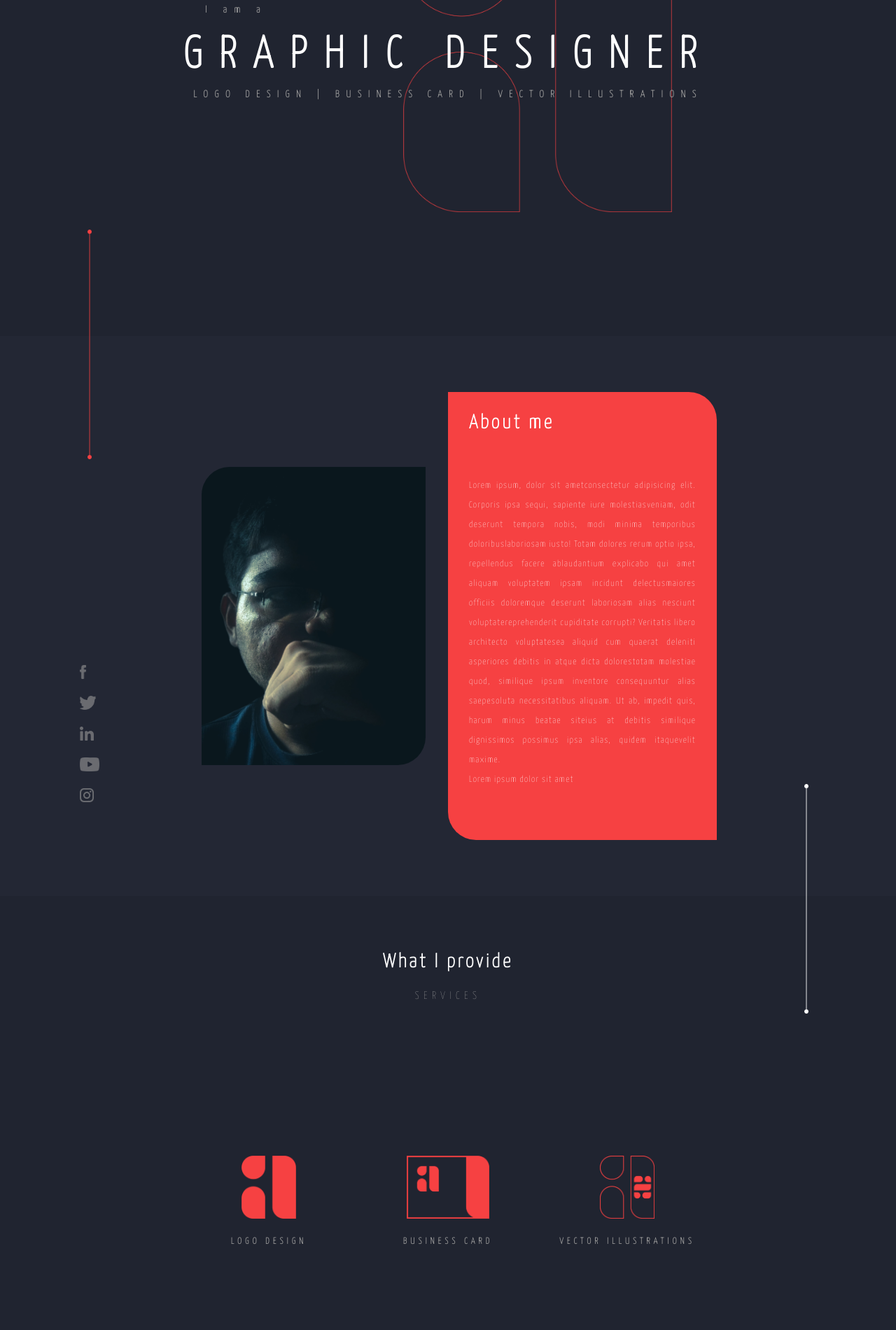
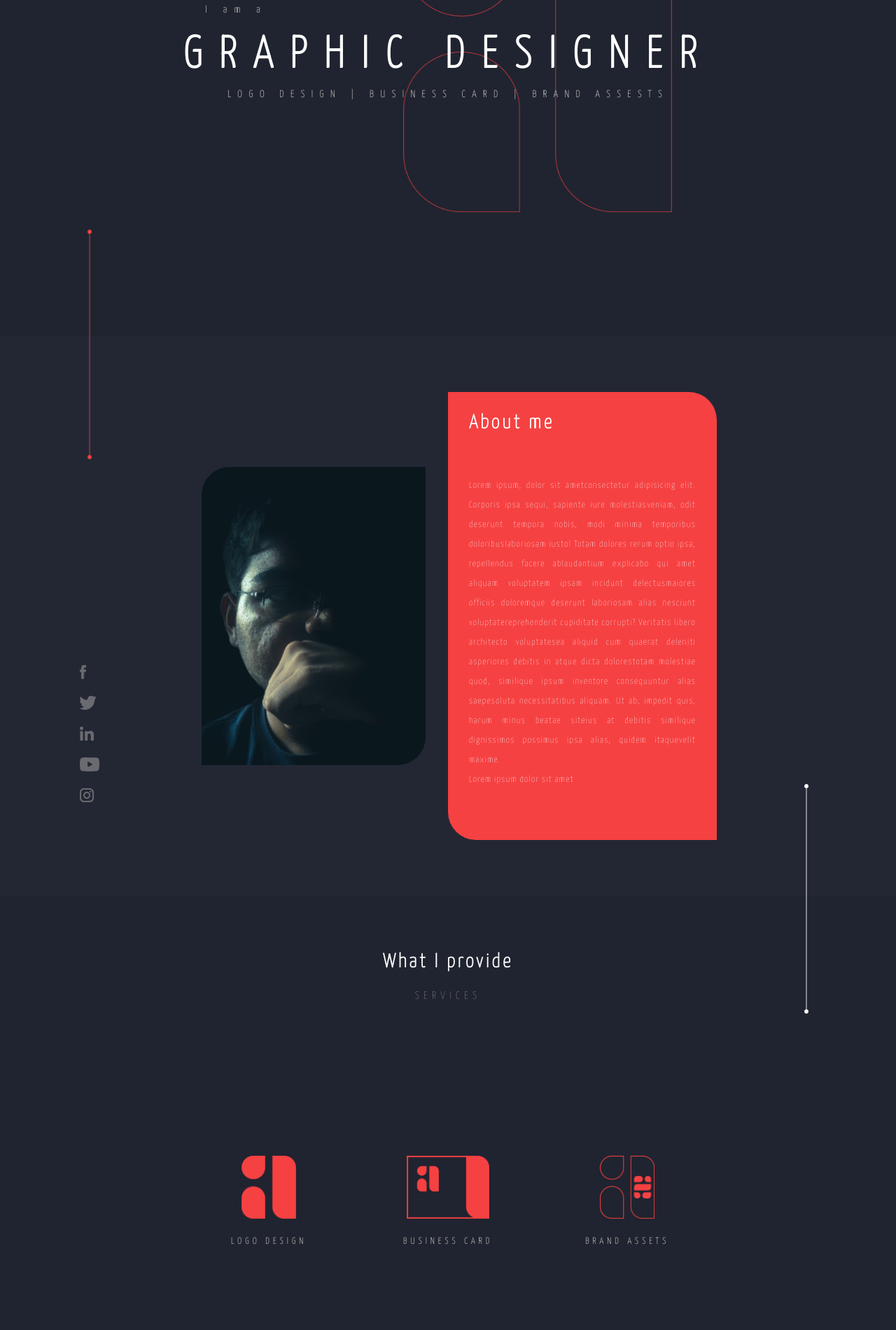
Before and after one commit to AdityaVijayraj/AdityaVijayraj.github.io, a plain HTML site: page index.html in a window 1280 px wide. Shown: the part 320-2220 px from the top of the page at 70% size. Drawn offline with nearby package versions, Linux system fonts and the light colour scheme.

Commit message:
Update index.html

```diff
--- a/index.html
+++ b/index.html
@@ -57,7 +57,7 @@
             <!-- landing page text -->
             <h1 id="line1" >I am a</h1>
             <h1 id="line2" >GRAPHIC DESIGNER</h1>
-            <h1 id="line3" >LOGO DESIGN | BUSINESS CARD | VECTOR ILLUSTRATIONS</h1>
+            <h1 id="line3" >LOGO DESIGN | BUSINESS CARD | BRAND ASSESTS</h1>
             <!-- verticalline -->
             <div class="verticalline" id="vl1"><img src="vector assets\redvbar.png" alt=""></div>
 
@@ -99,7 +99,7 @@
             <!-- icon titles -->
             <h4 class="subtitles" id="icontitle1">LOGO DESIGN</h4>
             <h4 class="subtitles" id="icontitle2">BUSINESS CARD</h4>
-            <h4 class="subtitles" id="icontitle3">VECTOR ILLUSTRATIONS</h4>
+            <h4 class="subtitles" id="icontitle3">BRAND ASSETS</h4>
             <!-- button -->
             <div class="button" >
                 <a href="#contacts">Let's get started</a>
```
